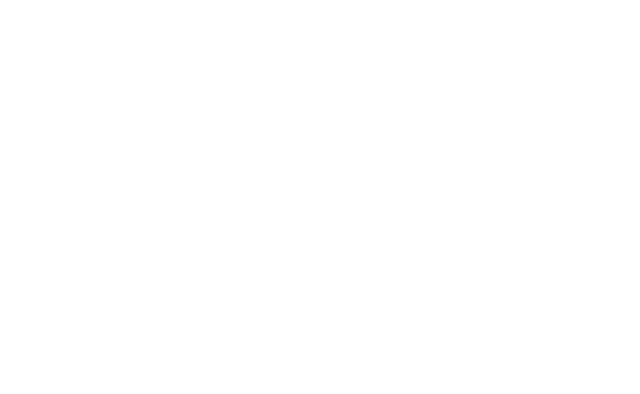
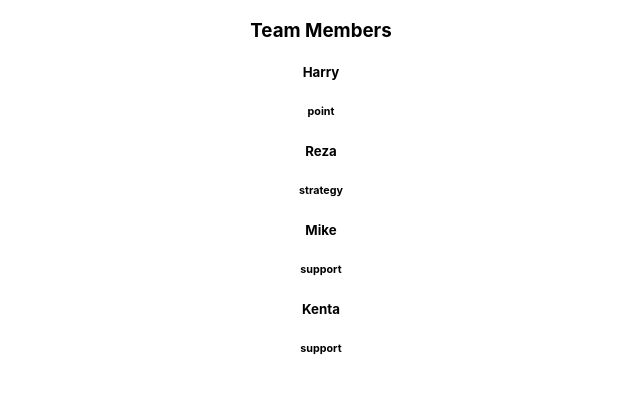
Before and after one commit to bloominstituteoftechnology/team-builder, a React (Create React App) app: page / in a window 1280 px wide. Shown: the top 394 px of the page, without its empty margins (319-959 px from the left). Built offline with nearby package versions, Linux system fonts and the light colour scheme.

Commit message:
team renders from state

```diff
--- a/src/App.js
+++ b/src/App.js
@@ -10,6 +10,17 @@ function App() {
 
   return (
     <div className="App">
+      <div>
+        <h3> Team Members </h3>
+        {users.map((user) => {
+          return (
+            <div>
+              <h5>{user.name}</h5>
+              <h6>{user.role}</h6>
+            </div>
+          )
+        })}
+      </div>
     </div>
   );
 }
--- /dev/null
+++ b/src/components/User.js
@@ -0,0 +1 @@
+import React from "react";
```
Also changed, not shown: 1 other file (tests, documents, lock files or other folders).
